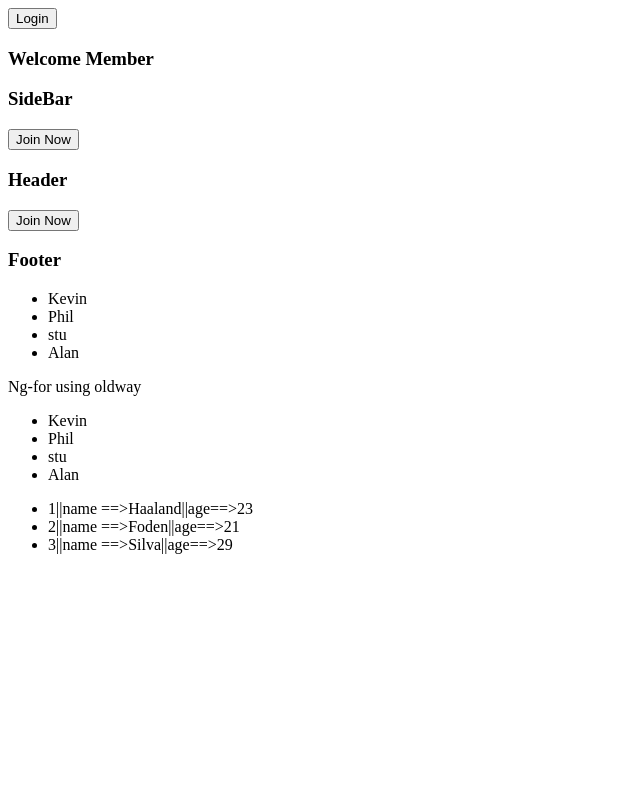
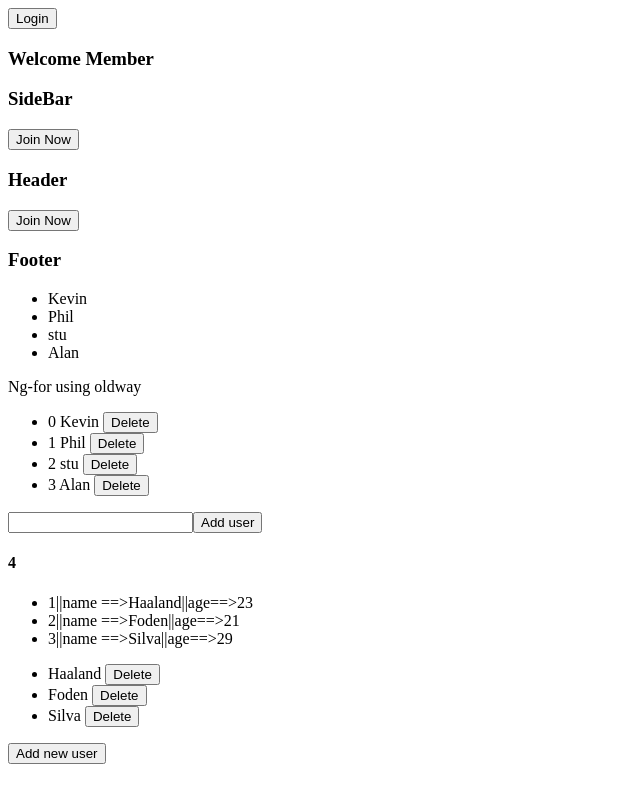
Before and after one commit to Akash1421/AngularPractice, an Angular app: page / in a window 1280 px wide. Shown: the whole page, without its empty margins (0-640 px from the left). Built offline with nearby package versions, Linux system fonts and the light colour scheme.

Commit message:
directives

```diff
--- a/src/app/navbar/navbar.component.html
+++ b/src/app/navbar/navbar.component.html
@@ -37,8 +37,11 @@
 <!--ngfor directive of oldway-->
 <p>Ng-for using oldway</p>
 <ul>
-    <li *ngFor="let name of names">{{name}}</li>
+    <li *ngFor="let name of names; let i=index">{{i}}  {{name}} <button (click)="deleteUser(i)">Delete</button></li>
 </ul>
+<input type="text" [(ngModel)]="value1"/>
+<button (click)="addNewUser1(value1)">Add user</button>
+<h4>{{names.length}}</h4>
 
 <!--ng-for directive for objects-->
 <ul>
@@ -46,3 +49,12 @@
 
 
 </ul>
+
+<!--ng-for directives(new version)-->
+<ul>
+    @for (item of userDetails; track $index) {
+        <li>{{item.name1}} <button (click)="onDelete(item)">Delete</button></li>
+    }
+</ul>
+
+<button (click)="addNewUser()">Add new user</button>
--- a/src/app/navbar/navbar.component.ts
+++ b/src/app/navbar/navbar.component.ts
@@ -1,13 +1,15 @@
 import { NgFor, NgIf, NgTemplateOutlet } from '@angular/common';
 import { Component } from '@angular/core';
+import { FormsModule } from '@angular/forms';
 
 @Component({
   selector: 'app-navbar',
-  imports: [NgIf,NgTemplateOutlet,NgFor],
+  imports: [NgIf,NgTemplateOutlet,NgFor,FormsModule],
   templateUrl: './navbar.component.html',
   styleUrl: './navbar.component.css'
 })
 export class NavbarComponent {
+[x: string]: any;
   logincountbutton:number = 0;
   isdisabled:boolean = false
 
@@ -32,5 +34,29 @@ export class NavbarComponent {
     {id:2,name1:"Foden",age:21},
     {id:3,name1:'Silva',age:29}
   ]
+  value1:string="";
+
+
+  addNewUser1(value:string){
+    this.names.push(value);
+  }
+  constructor(){
+    let totalLength = this.names.length;
+  }
+
+  addNewUser(){
+    let user:object= {id:4,name1:'user1',age:30};
+      this.userDetails.push(user)
+  }
+
+  onDelete(user1:object){
+    let index:number = this.userDetails.indexOf(user1)
+    this.userDetails.splice(index,1)
+  }
+
+  deleteUser(index:number){
+    this.names.splice(index,1)
+
+  }
 
 }
```
